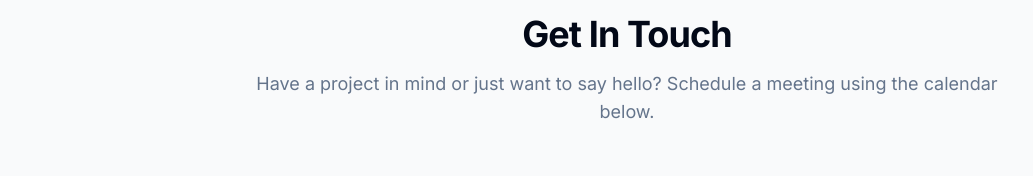
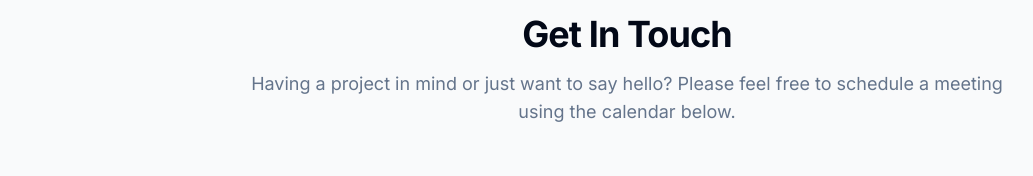
Before and after one commit to ehagey/personal-website-eddy, a React (Vite) app: page / in a window 1280 px wide. Shown: the part 2232-2408 px from the top of the page, without its empty margins (13-1046 px from the left). Built offline with nearby package versions, Linux system fonts and the light colour scheme.

Commit message:
Update contact section text

```diff
--- a/src/components/ContactSection.tsx
+++ b/src/components/ContactSection.tsx
@@ -12,7 +12,7 @@ const ContactSection = () => {
         }}>
           <h2 className="heading-lg mb-4">Get In Touch</h2>
           <p className="subtitle mx-auto">
-            Have a project in mind or just want to say hello? Schedule a meeting using the calendar below.
+            Having a project in mind or just want to say hello? Please feel free to schedule a meeting using the calendar below.
           </p>
         </div>
 
```
